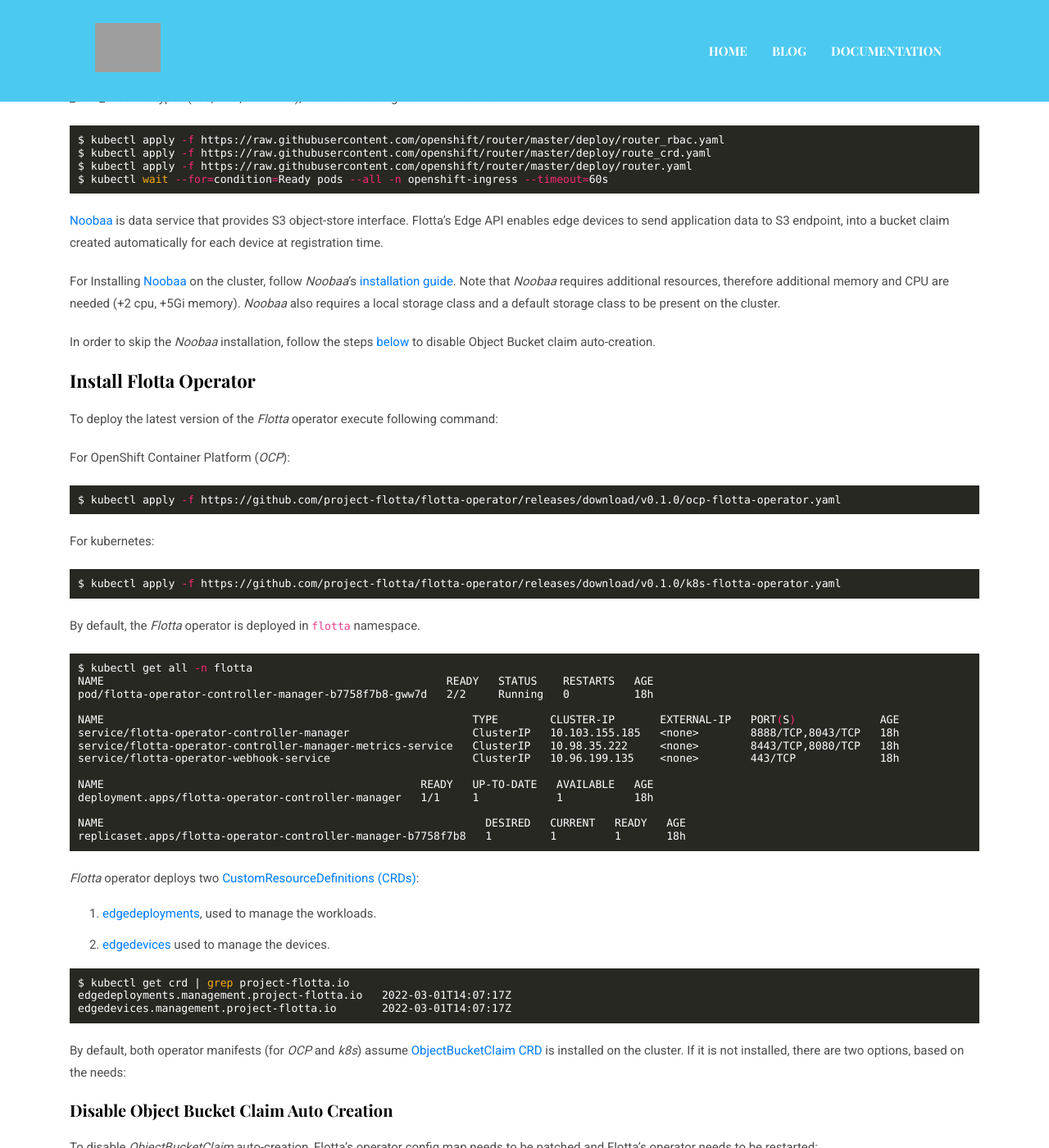
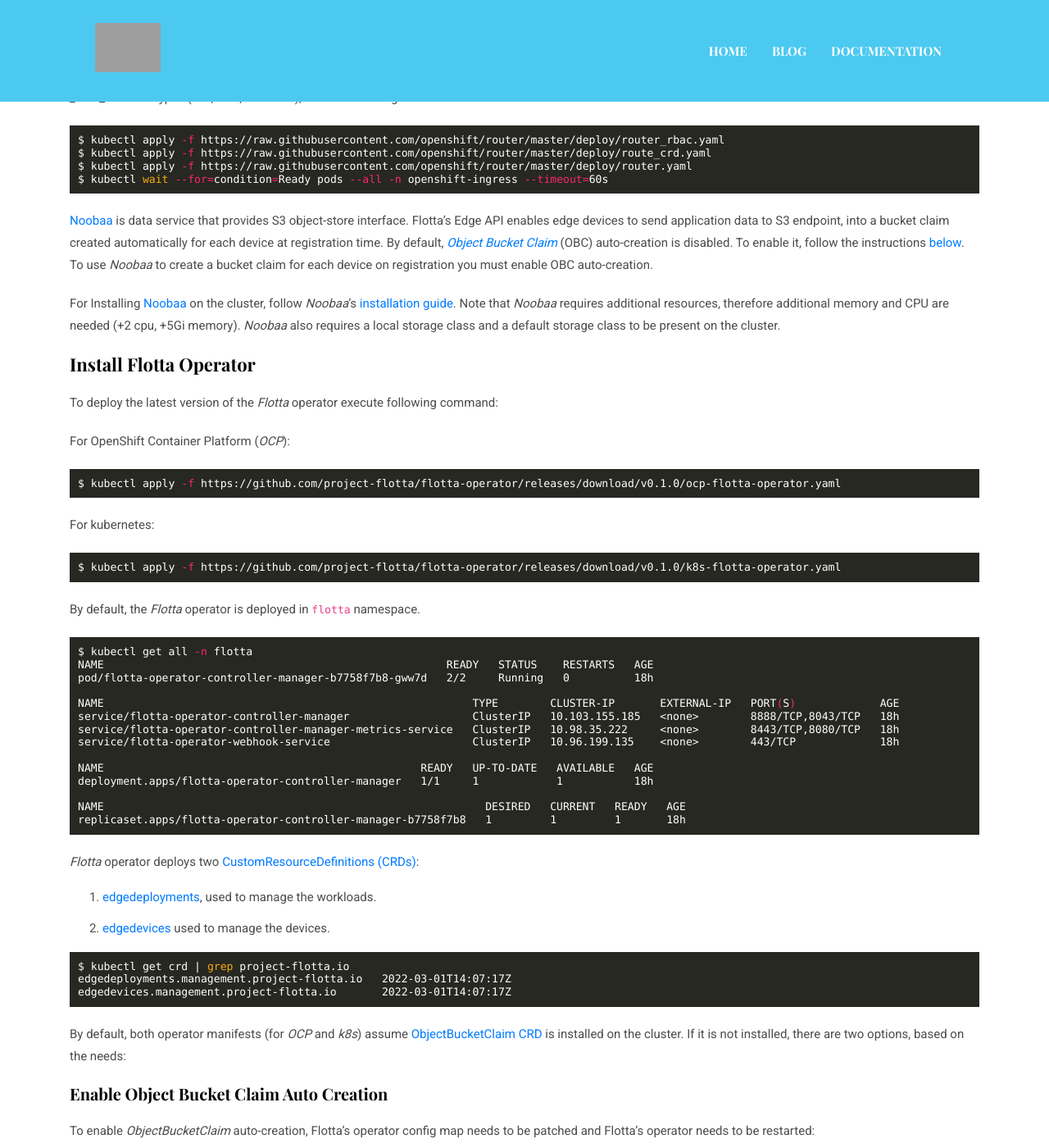
Before and after one commit to project-flotta/project-flotta.github.io, a Jekyll site: the page built from _posts/2022-03-02-getting-started-project-flotta.markdown, in a window 1280 px wide and 1400 px high, scrolled down 653 px. Shown: the whole window at 82% size. Built offline with Jekyll 4.4.1, drawn with Linux system fonts in a browser that asks for light colours; a script that is not in the unit is left out; some of the changed text lies outside the part shown; grey boxes are pictures that could not be loaded.

Commit message:
Disable OBC auto-create by default
Signed-off-by: Moti Asayag <masayag@redhat.com>

````diff
--- a/_posts/2022-03-02-getting-started-project-flotta.markdown
+++ b/_posts/2022-03-02-getting-started-project-flotta.markdown
@@ -45,13 +45,12 @@
 
 [Noobaa](https://noobaa.github.io/) is data service that provides S3 object-store interface. Flotta's Edge API enables
 edge devices to send application data to S3 endpoint, into a bucket claim created automatically for each device at
-registration time.
+registration time. By default, [_Object Bucket Claim_](https://github.com/kube-object-storage/lib-bucket-provisioner/blob/master/doc/design/object-bucket-lib.md#design) (OBC) auto-creation is disabled. To enable it, follow the instructions [below](#enable-object-bucket-claim-auto-creation).
+To use _Noobaa_ to create a bucket claim for each device on registration you must enable OBC auto-creation.
 
 For Installing [Noobaa](https://noobaa.github.io/) on the cluster, follow _Noobaa_'s [installation guide](https://github.com/noobaa/noobaa-operator#usage).
 Note that _Noobaa_ requires additional resources, therefore additional memory and CPU are needed (+2 cpu, +5Gi memory).
 _Noobaa_ also requires a local storage class and a default storage class to be present on the cluster.
-
-In order to skip the _Noobaa_ installation, follow the steps [below](#disable-object-bucket-claim-auto-creation) to disable Object Bucket claim auto-creation.
 
 ### Install Flotta Operator
 To deploy the latest version of the _Flotta_ operator execute following command:
@@ -97,10 +96,10 @@
 By default, both operator manifests (for _OCP_ and _k8s_) assume [ObjectBucketClaim CRD](https://github.com/kube-object-storage/lib-bucket-provisioner/blob/master/pkg/apis/objectbucket.io/v1alpha1/objectbucketclaim_types.go) is installed on the cluster.
 If it is not installed, there are two options, based on the needs:
 
-#### Disable Object Bucket Claim Auto Creation
-To disable _ObjectBucketClaim_ auto-creation, Flotta's operator config map needs to be patched and Flotta's operator needs to be restarted:
+#### Enable Object Bucket Claim Auto Creation
+To enable _ObjectBucketClaim_ auto-creation, Flotta's operator config map needs to be patched and Flotta's operator needs to be restarted:
 ```bash
-kubectl patch cm -n flotta flotta-operator-manager-config --type merge --patch '{ "data": { "OBC_AUTO_CREATE": "false"} }'
+kubectl patch cm -n flotta flotta-operator-manager-config --type merge --patch '{ "data": { "OBC_AUTO_CREATE": "true"} }'
 kubectl rollout restart deploy/flotta-operator-controller-manager -n flotta
 ```
 
````
Also changed, not shown: documentation/latest/operations/deployment_options.md (+1 -1 lines).
